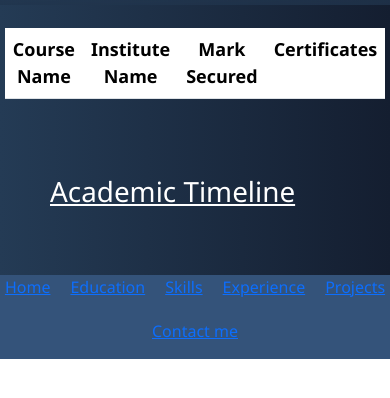
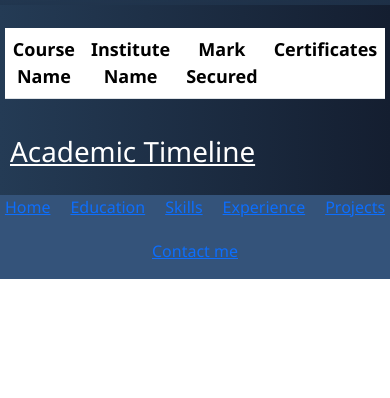
Before and after one commit to pranabdwibedi/portfolio-frontend, a plain HTML site: page education.html in a window 390 px wide. Shown: the part 56-454 px from the top of the page. Drawn offline with nearby package versions, Linux system fonts and the light colour scheme; no server answers.

Commit message:
Made responsive the education page for smaller screens

```diff
--- a/style.css
+++ b/style.css
@@ -401,7 +401,9 @@ main{
         align-items: center;
         padding: 20px;
     }
-
+    #aboutAcademics{
+        padding: 30px;
+    }
 }
 
 /* Mobile devices */
@@ -417,4 +419,7 @@ main{
         width: 200px;
         box-shadow: 0px 0px 15px #4169a8;
     }
+    #aboutAcademics{
+        padding: 10px;
+    }
 }
```
